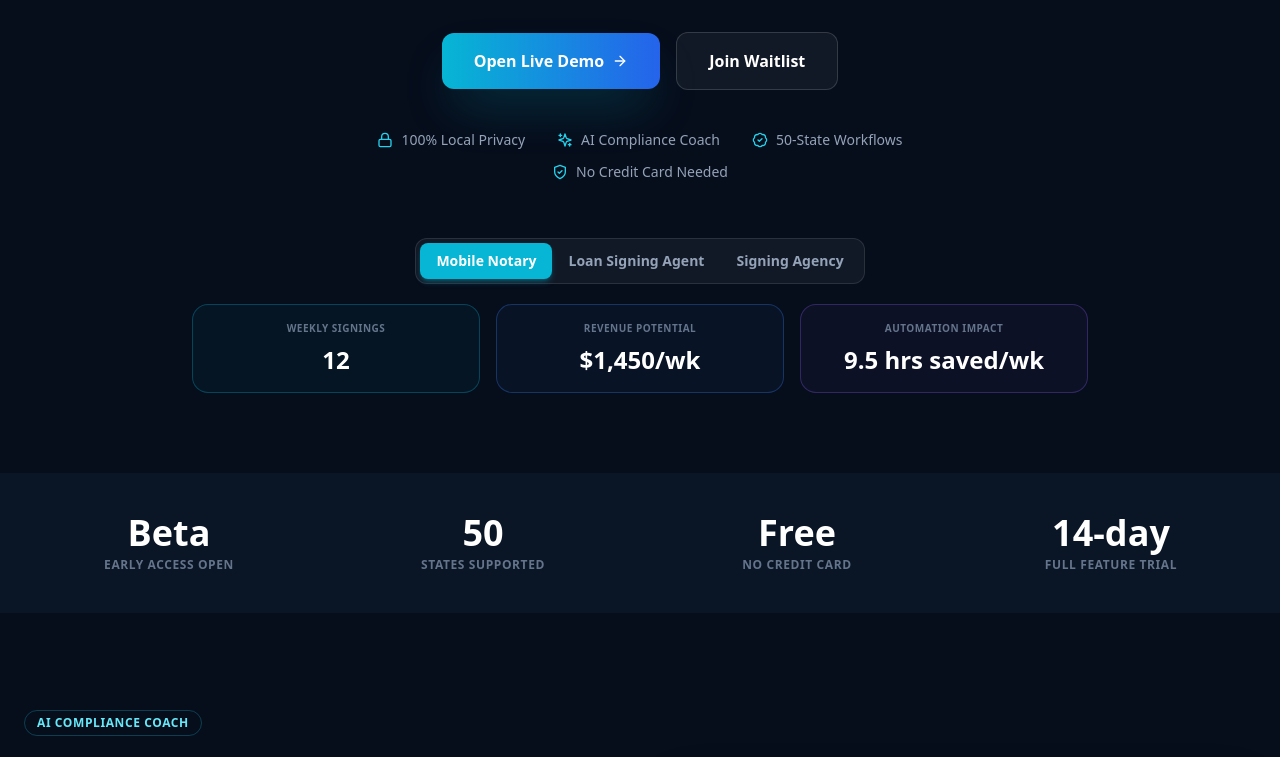
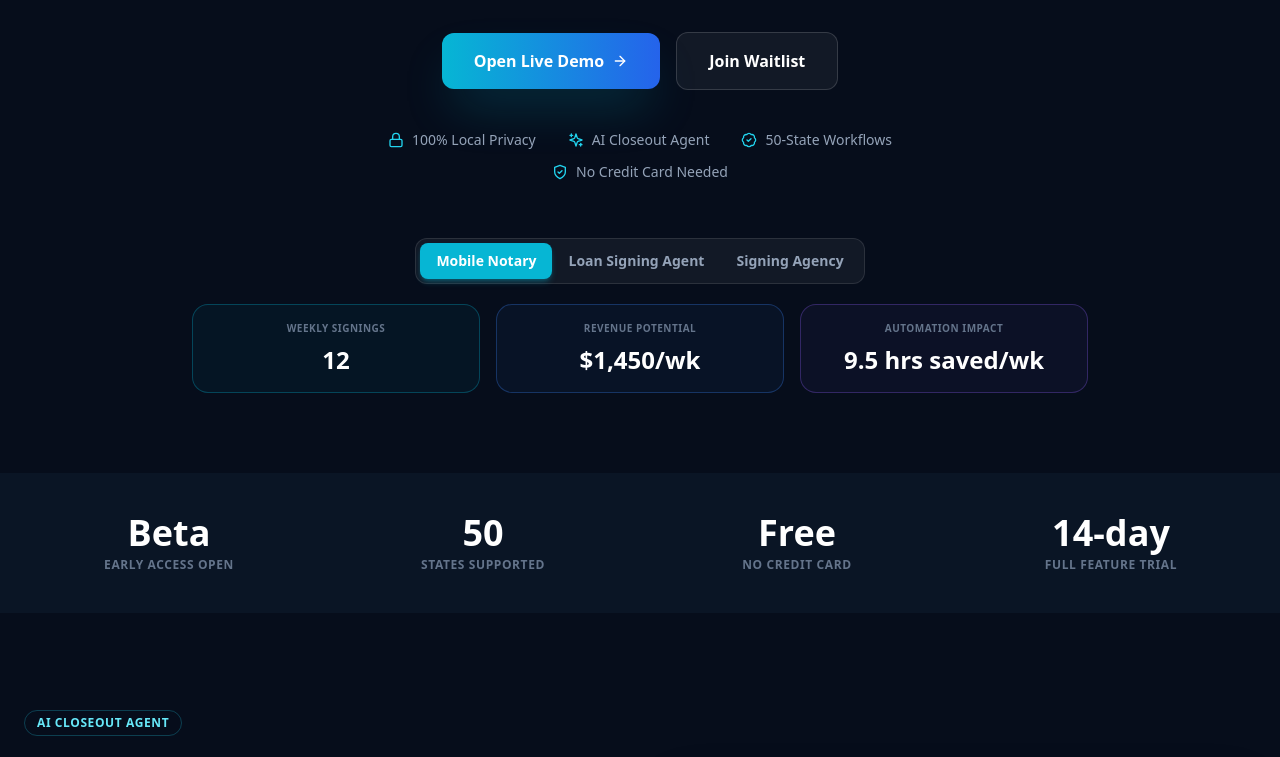
Before and after one commit to dainantonio/NOTARYFIX, a React (Vite) app: page / in a window 1280 px wide. Shown: the part 600-1357 px from the top of the page. Built offline with nearby package versions, Linux system fonts and the light colour scheme.

Commit message:
Make AI branding more agentic and add dashboard agent activity line

```diff
--- a/src/pages/Dashboard.jsx
+++ b/src/pages/Dashboard.jsx
@@ -144,6 +144,15 @@ const DailyBrief = ({ data, navigate }) => {
 
   const todayEarnings = todayApts.reduce((s, a) => s + (Number(a.amount) || 0), 0);
 
+  const pendingAgentDrafts = (data.agentSuggestions || []).filter(s => s.status === 'pending').length;
+  const approvedAgentDrafts = (data.agentSuggestions || []).filter(s => s.status === 'approved').length;
+
+  const agentActivityLine = pendingAgentDrafts > 0
+    ? `You have ${pendingAgentDrafts} agent draft${pendingAgentDrafts > 1 ? 's' : ''} awaiting review.`
+    : approvedAgentDrafts > 0
+      ? `Your agent has completed ${approvedAgentDrafts} approved draft${approvedAgentDrafts > 1 ? 's' : ''}.`
+      : 'Your agent is standing by for the next appointment.';
+
   const items = [
     {
       Icon: CalendarClock,
@@ -210,9 +219,14 @@ const DailyBrief = ({ data, navigate }) => {
           <Sparkles className="h-4 w-4 text-amber-400" />
           Daily Brief
         </CardTitle>
-        <span className="text-xs text-slate-400 dark:text-slate-500">
-          {new Date().toLocaleDateString('en-US', { weekday: 'long', month: 'short', day: 'numeric' })}
-        </span>
+        <div className="flex flex-col items-end">
+          <span className="text-xs text-slate-400 dark:text-slate-500">
+            {new Date().toLocaleDateString('en-US', { weekday: 'long', month: 'short', day: 'numeric' })}
+          </span>
+          <span className="mt-1 text-[11px] text-violet-500 dark:text-violet-300">
+            {agentActivityLine}
+          </span>
+        </div>
       </CardHeader>
       <CardContent className="p-0">
         {items.map((item, i) => (
@@ -549,7 +563,7 @@ const Dashboard = () => {
   const TIPS = [
     'Core Service: Use the Digital Journal to capture compliant on-site entries with automated prompts.',
     'Core Service: Automated Invoicing keeps your cash flow visible — track status in real-time.',
-    'Core Service: Ground your guidance in jurisdiction policy records via the AI Compliance Coach.',
+    'Core Service: Let the AI Closeout Agent draft next-step actions grounded in jurisdiction policy records.',
     'Owner focus: Review revenue velocity and net profit margins to optimize your business growth.',
   ];
 
--- a/src/pages/Landing.jsx
+++ b/src/pages/Landing.jsx
@@ -61,7 +61,7 @@ const PRICING = [
   },
   {
     name: 'Pro', price: 29, yearly: 23, sub: 'For the full-time professional.',
-    features: ['Unlimited Appointments', 'AI Compliance Coach', 'Signer Portal', 'GPS Mileage Tracking', 'Invoice Automation', 'Cloud Backup', 'Unified Dark UI'],
+    features: ['Unlimited Appointments', 'AI Closeout Agent', 'Signer Portal', 'GPS Mileage Tracking', 'Invoice Automation', 'Cloud Backup', 'Unified Dark UI'],
     cta: 'Start 14-Day Trial', highlight: true, badge: 'Most Popular',
   },
   {
@@ -75,7 +75,7 @@ const COMPARE_ROWS = [
   { feature: 'Appointments per month', starter: '5',         pro: 'Unlimited',              agency: 'Unlimited + team routing', proHighlight: true  },
   { feature: 'Journal workflows',      starter: 'Basic',     pro: '✓ Advanced + templates', agency: '✓ Team oversight',         proHighlight: true  },
   { feature: 'Storage & sync',         starter: 'Local only',pro: 'Cloud sync + backups',   agency: 'Cloud sync + multi-user',  proHighlight: true  },
-  { feature: 'AI compliance coach',    starter: '—',         pro: '✓ Included',             agency: '✓ Included',               proHighlight: true  },
+  { feature: 'AI closeout agent',      starter: '—',         pro: '✓ Included',             agency: '✓ Included',               proHighlight: true  },
   { feature: 'API access',             starter: '—',         pro: '—',                      agency: '✓ Included',               proHighlight: false },
   { feature: 'Interface consistency', starter: 'Core layout', pro: '✓ Unified hero + spacing', agency: '✓ Unified + team surfaces', proHighlight: true  },
   { feature: 'Best for',               starter: 'Getting started', pro: 'Full-time solo notary', agency: 'Growing signing teams', proHighlight: true },
@@ -83,7 +83,7 @@ const COMPARE_ROWS = [
 
 const FAQ = [
   { q: 'What are the core services of NotaryOS?', a: 'NotaryOS provides a unified platform for Appointment Scheduling, Digital Journaling, Automated Invoicing, and Compliance Management. Our Agency plan adds Team Dispatch and Multi-notary coordination.' },
-  { q: 'How does the AI Compliance Coach work?', a: 'Our AI is grounded in 50-state jurisdiction policy records. It provides real-time guidance on fee caps, ID requirements, and state-specific notarial acts to ensure every signing is compliant.' },
+  { q: 'How does the AI Closeout Agent work?', a: 'Our AI is grounded in 50-state jurisdiction policy records. It provides real-time guidance on fee caps, ID requirements, and state-specific notarial acts, then drafts next-step closeout actions so every signing stays compliant.' },
   { q: 'Can I manage my entire team on NotaryOS?', a: 'Yes. The Agency plan includes a centralized Dispatch Board, SLA tracking, and standardized UI for all team members, ensuring consistent service quality across your entire operation.' },
   { q: 'Is my data and signer information secure?', a: 'Security is our priority. We use AES-256 encryption at rest, TLS 1.3 in transit, and maintain strict data isolation. Signer data is never shared or sold.' },
   { q: 'Does it work for mobile notaries in the field?', a: 'Absolutely. NotaryOS is mobile-first and supports offline data capture. Your journal entries and appointment updates sync automatically once you&apos;re back online.' },
@@ -93,7 +93,7 @@ const FAQ = [
 
 const TRUST_ITEMS = [
   { icon: Lock,        label: '100% Local Privacy'  },
-  { icon: Sparkles,    label: 'AI Compliance Coach'  },
+  { icon: Sparkles,    label: 'AI Closeout Agent'    },
   { icon: BadgeCheck,  label: '50-State Workflows'   },
   { icon: ShieldCheck, label: 'No Credit Card Needed'},
 ];
@@ -403,7 +403,7 @@ export default function Landing() {
         <div className="mx-auto max-w-7xl px-6">
         <div className="grid items-center gap-12 lg:grid-cols-2">
           <div>
-            <span className="inline-flex rounded-full border border-cyan-400/25 bg-cyan-400/8 px-3 py-1 text-xs font-bold uppercase tracking-wider text-cyan-300">AI Compliance Coach</span>
+            <span className="inline-flex rounded-full border border-cyan-400/25 bg-cyan-400/8 px-3 py-1 text-xs font-bold uppercase tracking-wider text-cyan-300">AI Closeout Agent</span>
             <h2 className="mt-5 text-4xl font-black leading-tight tracking-tight md:text-5xl">
               Your personal compliance expert,{' '}
               <span className="bg-gradient-to-r from-cyan-400 to-blue-500 bg-clip-text text-transparent">available 24/7.</span>
```
Also changed, not shown: 1 other file (tests, documents, lock files or other folders).
